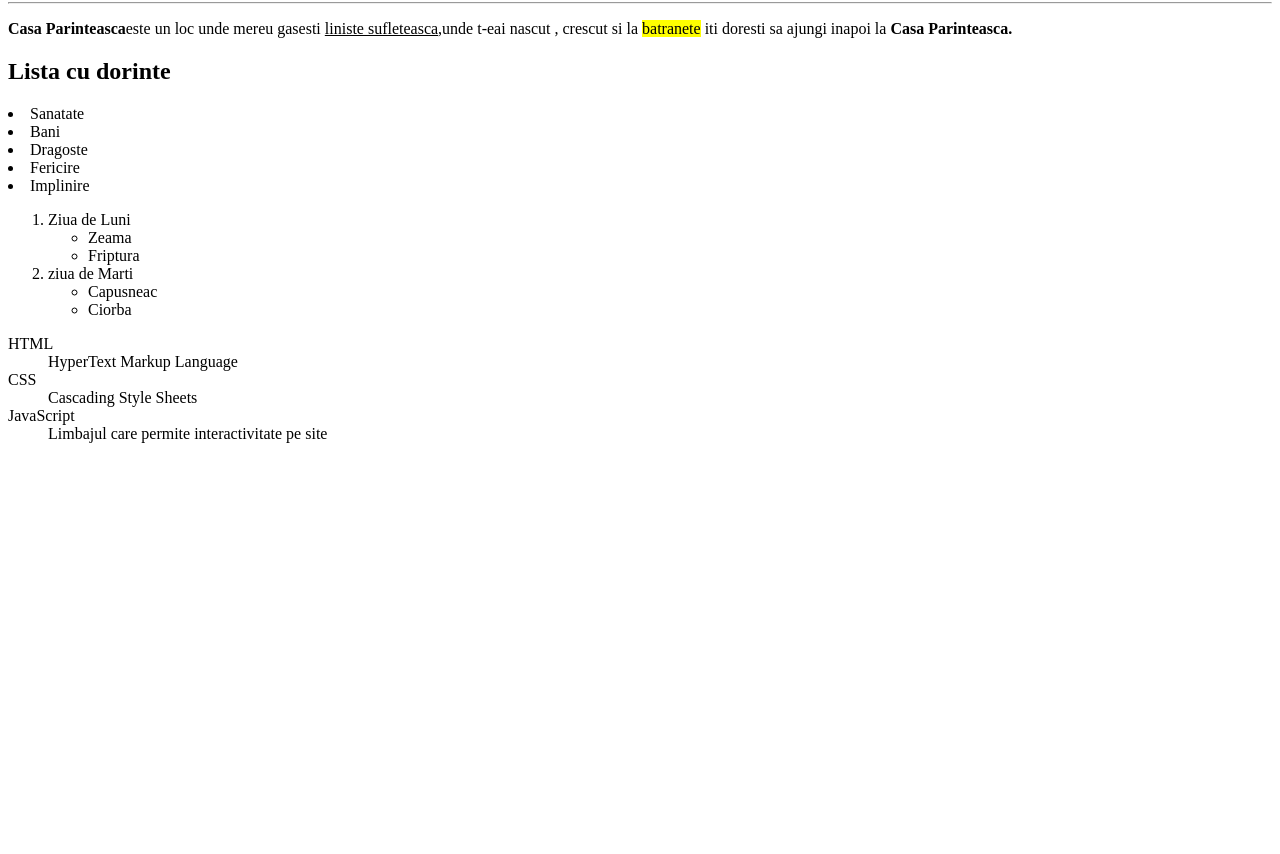
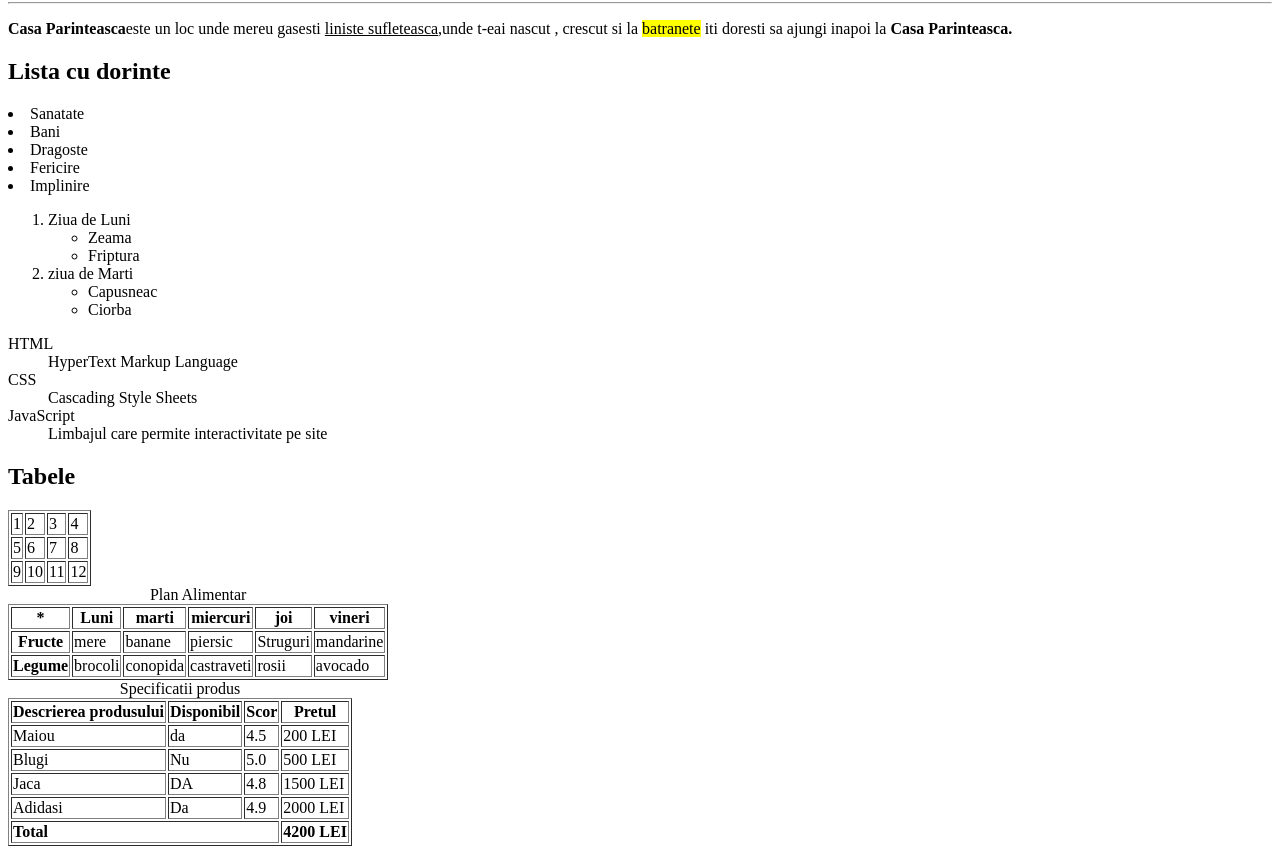
Before and after one commit to vaseavip/Microexercitii, a plain HTML site: page liste.html in a window 1280 px wide. Shown: the part 78-932 px from the top of the page. Before the commit the page ends 800 px from the top, so only its background shows below. Drawn offline with Linux system fonts and the light colour scheme.

Commit message:
al 3 comit

```diff
--- a/liste.html
+++ b/liste.html
@@ -48,5 +48,94 @@
       <dt>JavaScript</dt>
       <dd>Limbajul care permite interactivitate pe site</dd>
     </dl>
+    <h2>Tabele</h2>
+    <table border="1">
+      <tr>
+        <td>1</td>
+        <td>2</td>
+        <td>3</td>
+        <td>4</td>
+      </tr>
+      <tr>
+        <td>5</td>
+        <td>6</td>
+        <td>7</td>
+        <td>8</td>
+      </tr>
+      <tr>
+        <td>9</td>
+        <td>10</td>
+        <td>11</td>
+        <td>12</td>
+      </tr>
+    </table>
+    <table border="1">
+      <caption>
+        Plan Alimentar
+      </caption>
+      <tr>
+        <th>*</th>
+        <th>Luni</th>
+        <th>marti</th>
+        <th>miercuri</th>
+        <th>joi</th>
+        <th>vineri</th>
+      </tr>
+      <tr>
+        <th>Fructe</th>
+        <td>mere</td>
+        <td>banane</td>
+        <td>piersic</td>
+        <td>Struguri</td>
+        <td>mandarine</td>
+      </tr>
+      <tr>
+        <th>Legume</th>
+        <td>brocoli</td>
+        <td>conopida</td>
+        <td>castraveti</td>
+        <td>rosii</td>
+        <td>avocado</td>
+      </tr>
+    </table>
+    <table border="1">
+      <caption>
+        Specificatii produs
+      </caption>
+      <tr>
+        <th>Descrierea produsului</th>
+        <th>Disponibil</th>
+        <th>Scor</th>
+        <th>Pretul</th>
+      </tr>
+      <tr>
+        <td>Maiou</td>
+        <td>da</td>
+        <td>4.5</td>
+        <td>200 LEI</td>
+      </tr>
+      <tr>
+        <td>Blugi</td>
+        <td>Nu</td>
+        <td>5.0</td>
+        <td>500 LEI</td>
+      </tr>
+      <tr>
+        <td>Jaca</td>
+        <td>DA</td>
+        <td>4.8</td>
+        <td>1500 LEI</td>
+      </tr>
+      <tr>
+        <td>Adidasi</td>
+        <td>Da</td>
+        <td>4.9</td>
+        <td>2000 LEI</td>
+      </tr>
+      <tr>
+        <td colspan="3"><strong>Total</strong></td>
+        <th>4200 LEI</th>
+      </tr>
+    </table>
   </body>
 </html>
```
